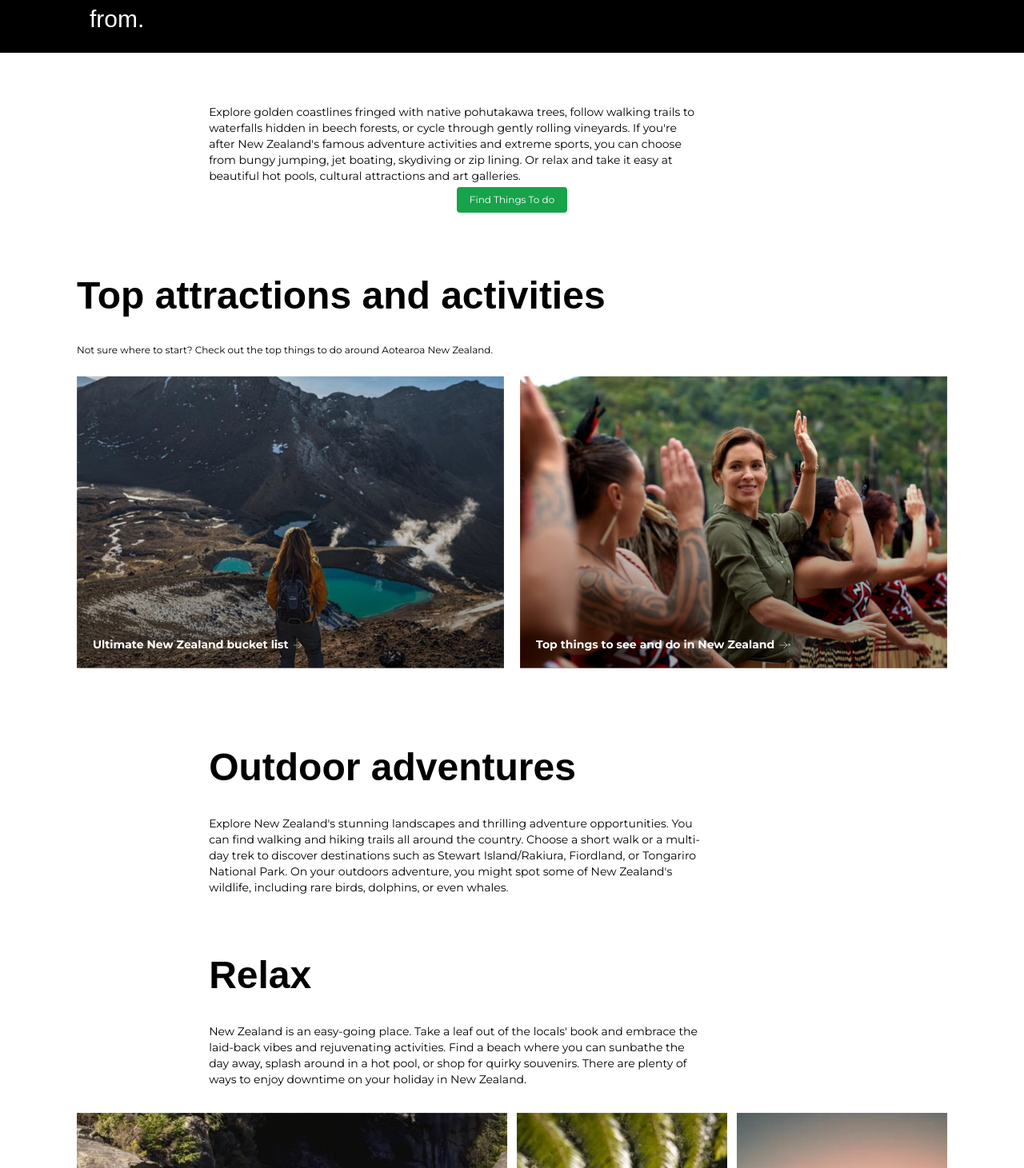
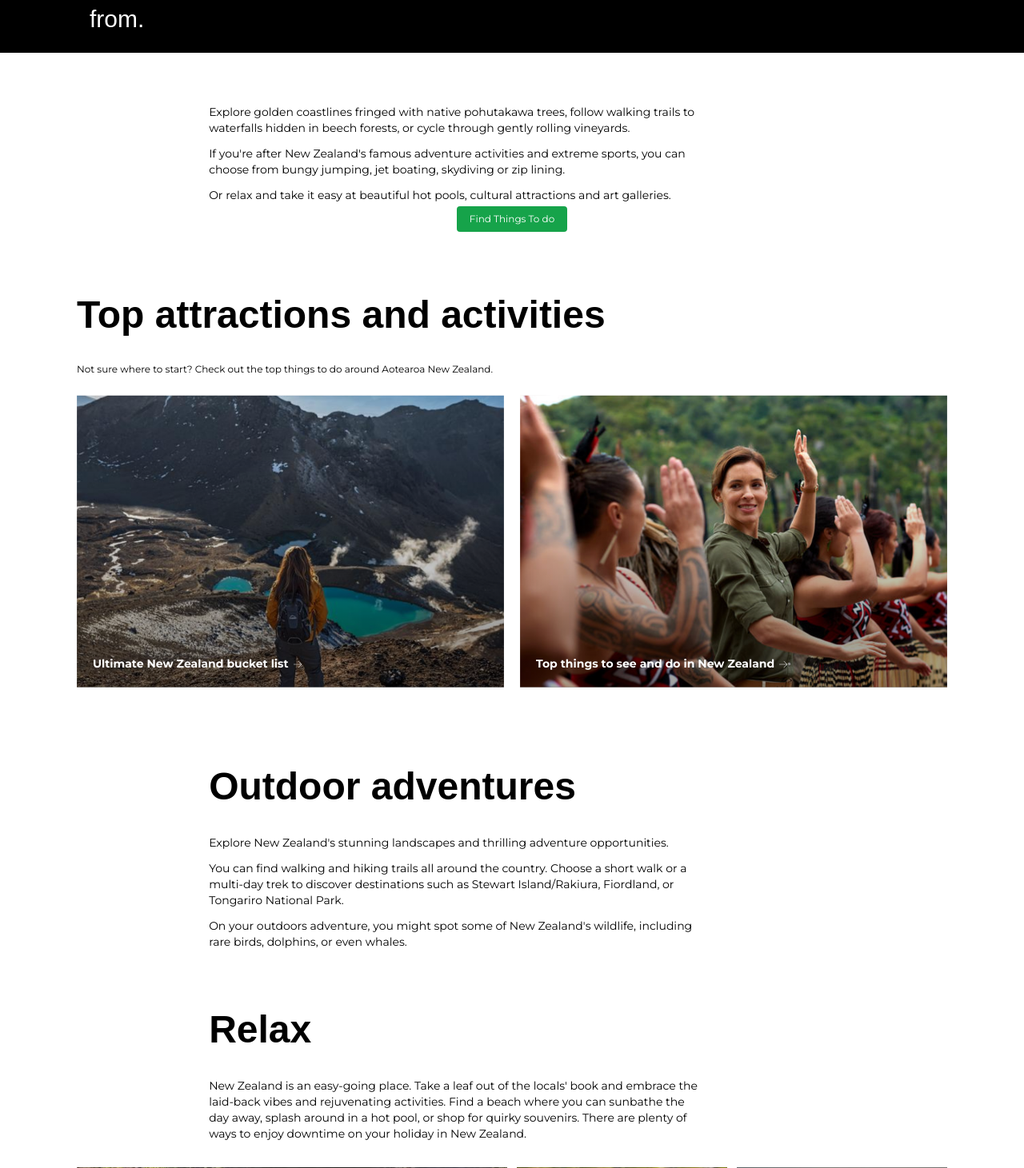
Before and after one commit to nahalsaeed/live-project, a Next.js app: page /things-to-do in a window 1280 px wide. Shown: the part 749-2210 px from the top of the page at 80% size. Built offline with nearby package versions, Linux system fonts and the light colour scheme; a web font is replaced by a local one.

Commit message:
issues resolved

```diff
--- a/src/components/DynamicText.jsx
+++ b/src/components/DynamicText.jsx
@@ -1,18 +1,24 @@
+"use client";
 import "@/app/globals.css";
 
 export default function DynamicText({ heading, text }) {
+  // Ensure text is an array
+  const textArray = Array.isArray(text) ? text : [text];
+
   return (
     <div className="setCenter">
       <div className="w-[70%] md:w-[45%] lg:w-[40%] xl:w-[37%] 2xl:w-[27%]">
         <div className="ml-0 md:-ml-[30%]">
-
-
-                <h1 className="boldHeadings ">
+          <h1 className="boldHeadings">
             {heading}
           </h1>
-                <p className="text-xs lg:text-sm 2xl:text-lg">{text}</p>
+          {textArray.map((txt, index) => (
+            <p key={index} className="text-xs lg:text-sm 2xl:text-lg  mt-3">
+              {txt}
+            </p>
+          ))}
         </div>
       </div>
     </div>
-    )
+  );
 }
--- a/src/components/Header.jsx
+++ b/src/components/Header.jsx
@@ -35,7 +35,7 @@ export default function Header() {
           <Image src={Splitdylogo} alt="Splitdy logo" className="h-auto w-[200px] lg:w-[300px] md:w-[220px]" />
         </div>
         <nav className="hidden lg:flex cursor-pointer">
-          <ul className="flex space-x-8 text-xs">
+          <ul className="flex space-x-8 text-nowrap text-xs">
             {[
               { name: "Places to visit", path: "/places-to-visit" },
               { name: "Things to do", path: "/things-to-do" },
@@ -94,8 +94,9 @@ export default function Header() {
             {[
               { name: "Places to visit", path: "/places-to-visit" },
               { name: "Things to do", path: "/things-to-do" },
-              { name: "Find accommodation", path: "/find-accommodation" },
+              { name: "Find accommodation", path: "/destinations" },
               { name: "Plan your trip", path: "/plan-your-trip" },
+              { name: "Wild Kiwi", path: "/wild" },
             ].map((link) => (
               <li key={link.path}>
                 <Link href={link.path}>
--- a/src/components/MakePlan.jsx
+++ b/src/components/MakePlan.jsx
@@ -33,7 +33,7 @@ export default function MakePlan() {
         </div>
       </div>
       <div className="flex justify-center">
-        <div className="text-xs text-[#818181] underline text-left w-[80%]">
+        <div className="text-xs mt-6 text-[#818181] underline text-left w-[80%]">
           <a href="#">Wild kiwi encounter - Stewart Island</a>
         </div>
       </div>
--- a/src/components/destinantions/Map.jsx
+++ b/src/components/destinantions/Map.jsx
@@ -27,8 +27,8 @@ const Map = () => {
     if (window.google) {
       setMapOptions({
         styles: mapStyles,
-        mapTyprId : "roadmap",
-        mapTypeControl: false, // Disable map type control
+        mapTypeId: "default", // Set map type to satellite
+        mapTypeControl: true, // Enable map type control
         disableDefaultUI: true,
         zoomControl: true,
         streetViewControl: true,
@@ -312,7 +312,6 @@ const Map = () => {
                       <text x="25" y="30" text-anchor="middle" font-size="14" font-family="Arial" font-weight="bold" fill="#ffffff">${marker.count}</text>
                     </svg>
                   `),
-                  // scaledSize: new window.google.maps.Size(50, 50),
                 }}
                 onLoad={() => console.log("Marker Loaded")}
                 onError={(error) => console.error("Marker Error:", error)}
--- a/src/components/thingstodopage/OutdoorAdventure.jsx
+++ b/src/components/thingstodopage/OutdoorAdventure.jsx
@@ -10,16 +10,13 @@ import relax7 from "@/assets/Relax7.webp";
 import { PiArrowRightThin } from "react-icons/pi";
 
 export default function OutdoorAdventure() {
-  const txtData = [
-    {
-      heading: "Outdoor adventures",
-      text: "Explore New Zealand's stunning landscapes and thrilling adventure opportunities. You can find walking and hiking trails all around the country. Choose a short walk or a multi-day trek to discover destinations such as Stewart Island/Rakiura, Fiordland, or Tongariro National Park. On your outdoors adventure, you might spot some of New Zealand's wildlife, including rare birds, dolphins, or even whales.",
-    },
-    {
-      heading: "Relax",
-      text: "New Zealand is an easy-going place. Take a leaf out of the locals' book and embrace the laid-back vibes and rejuvenating activities. Find a beach where you can sunbathe the day away, splash around in a hot pool, or shop for quirky souvenirs. There are plenty of ways to enjoy downtime on your holiday in New Zealand.",
-    },
-  ];
+
+  const heading1= "Outdoor adventures";
+  const txt1=["Explore New Zealand's stunning landscapes and thrilling adventure opportunities.","You can find walking and hiking trails all around the country. Choose a short walk or a multi-day trek to discover destinations such as Stewart Island/Rakiura, Fiordland, or Tongariro National Park."," On your outdoors adventure, you might spot some of New Zealand's wildlife, including rare birds, dolphins, or even whales."]
+
+   const   heading2= "Relax";
+    const  txt2= "New Zealand is an easy-going place. Take a leaf out of the locals' book and embrace the laid-back vibes and rejuvenating activities. Find a beach where you can sunbathe the day away, splash around in a hot pool, or shop for quirky souvenirs. There are plenty of ways to enjoy downtime on your holiday in New Zealand.";
+
 
   const images = [
     { src: relax1, alt: "img1", title: "Adventure and Adrenaline" },
@@ -33,9 +30,8 @@ export default function OutdoorAdventure() {
 
   return (
     <div>
-      {txtData.map((item, index) => (
-        <DynamicText key={index} heading={item.heading} text={item.text} />
-      ))}
+      <DynamicText heading={heading1} text={txt1}/>
+      <DynamicText heading={heading2} text={txt2}/>
       <div className="setCenter mt-6">
         <div className="w-[85%] 2xl:w-[70%] mt-2">
           <div className="grid grid-cols-12 gap-3">
--- a/src/components/thingstodopage/PlanYourTrip.jsx
+++ b/src/components/thingstodopage/PlanYourTrip.jsx
@@ -9,7 +9,7 @@ import { PiArrowRightThin } from "react-icons/pi";
 
 export default function PlanYourTrip() {
     const heading = "Plan Your Trip";
-    const txt = "What kind of holiday do you want to go on? New Zealand has everything from a fun backpacker scene to luxury lodges. To help you find the best things to do in New Zealand and make your planning easier, consider booking a tour.";
+    const txt = ["What kind of holiday do you want to go on? New Zealand has everything from a fun backpacker scene to luxury lodges."," To help you find the best things to do in New Zealand and make your planning easier, consider booking a tour."];
 
     const images = [
         { src: Plan1, alt: "Plan1", title: "Activity Deals in New Zealand " },
--- a/src/components/thingstodopage/ThingsToDoHeroSection.jsx
+++ b/src/components/thingstodopage/ThingsToDoHeroSection.jsx
@@ -8,40 +8,39 @@ const actor = Actor({
 });
 export default function ThingsToDoHeroSection({ title, subtitle, image, description }) {
     return (
-        <div>
-            <Image src={image} alt="hero-section-img" className="relative w-screen" />
+        <div className='h-[200px] md:h-auto'>
+            <Image src={image} alt="hero-section-img" className="relative h-[200px] md:h-auto  w-screen" />
             <div className="absolute inset-0">
                 {title && subtitle ? (
-                    <div className="text-white mt-56 ml-24 w-[40%] items-start relative">
+                    <div className="text-white mt-20 md:mt-20 lg:mt-32 ml-24 w-[40%] items-start relative">
                         <div className={actor.className}>
-                            <div className="font-thin text-5xl">
+                            <div className="font-thin text-lg md:text-3xl lg:text-5xl">
                                 <h1>{title}</h1>
-                                <h1 className="mt-5">{subtitle}</h1>
+                                <h1 className="mt-0 md:mt-2 lg:mt-5">{subtitle}</h1>
                             </div>
                         </div>
                     </div>
                 ) : description ? (
 
-                    <div className="text-white mt-56 ml-24 w-[40%] items-start relative">
+                    <div className="text-white mt-20 md:mt-24 lg:mt-32 ml-24 w-[40%] items-start relative">
                         <div className={actor.className}>
-                            <div className="font-thin text-5xl">
-                                <h1>North Island</h1>
+                        <div className="font-thin text-lg md:text-3xl lg:text-5xl">
+                                <h1>NORTH ISLAND</h1>
                             </div>
                         </div>
                     </div>
                 ) : (
-                    // Content specific to the /destinations page
-                    <div className="text-white mt-56 ml-24 w-[40%] items-start relative">
+                    <div className="text-white mt-20 md:mt-24 lg:mt-32 ml-24 w-[40%] items-start relative">
                         <div className={actor.className}>
-                            <div className="font-thin text-5xl">
-                                <h1>DESTINATIONS</h1>
+                        <div className="font-thin text-lg md:text-3xl lg:text-5xl">
+                        <h1>DESTINATIONS</h1>
                             </div>
                         </div>
                     </div>
 
                 )}
-                <div className="flex justify-center items-center h-auto">
-                    <button className="bg-black rounded-full border-8 p-7"></button>
+                <div className="flex justify-center items-center h-auto mt-4 md:mt-24 ">
+                    <button className="bg-black rounded-full border-4 p-3 md:border-6 md:p-5 lg:border-8 lg:p-7"></button>
                 </div>
             </div>
         </div>
--- a/src/components/thingstodopage/ThingstodoTxtSection.jsx
+++ b/src/components/thingstodopage/ThingstodoTxtSection.jsx
@@ -2,14 +2,14 @@
 "use client"
 import { Akronim } from "next/font/google";
 import DynamicText from "../DynamicText";
-import { usePathname } from "next/navigation"; // Import usePathname hook
+import { usePathname } from "next/navigation";
 import { IoIosArrowForward } from "react-icons/io";
 const akronim = Akronim({
     subsets: ['latin'],
     weight: '400',
 });
 
-const text = "Explore golden coastlines fringed with native pohutakawa trees, follow walking trails to waterfalls hidden in beech forests, or cycle through gently rolling vineyards. If you're after New Zealand's famous adventure activities and extreme sports, you can choose from bungy jumping, jet boating, skydiving or zip lining. Or relax and take it easy at beautiful hot pools, cultural attractions and art galleries.";
+const text = ["Explore golden coastlines fringed with native pohutakawa trees, follow walking trails to waterfalls hidden in beech forests, or cycle through gently rolling vineyards."," If you're after New Zealand's famous adventure activities and extreme sports, you can choose from bungy jumping, jet boating, skydiving or zip lining."," Or relax and take it easy at beautiful hot pools, cultural attractions and art galleries."] ;
 
 export default function ThingstodoTxtSection({para}) {
     const pathname = usePathname();
--- a/src/components/wild/Pricing.jsx
+++ b/src/components/wild/Pricing.jsx
@@ -14,7 +14,7 @@ const Pricing = () => {
     };
 
     return (
-        <div className="w-full mx-auto p-4  font-serif my-16">
+        <div className="w-full mx-auto p-4  font-serif ">
             <div className=''>
                 <h2 className="text-2xl font-semibold  mb-4 ">Pricing and Conditions</h2>
                 <div className="flex justify-between bg-gray-100 p-4 rounded-md mb-2">
--- a/src/components/wild/PricingGrid.jsx
+++ b/src/components/wild/PricingGrid.jsx
@@ -7,13 +7,13 @@ import img3 from "@/assets/ChoiceAward.webp";
 
 export default function PricingGrid() {
   return (
-    <div className="flex flex-col items-center mt-[100px] px-4 md:px-0">
+    <div className="flex flex-col items-center mt-16 px-4 md:px-0">
       <div className="w-full max-w-screen-lg gap-10">
         <div className="grid grid-cols-12 gap-8 md:gap-16">
           <div className="col-span-12 lg:col-span-9 lg:mr-10">
             <Pricing />
           </div>
-          <div className="col-span-12 lg:col-span-3 mt-8 lg:mt-32">
+          <div className="col-span-12 lg:col-span-3 mt-8 lg:mt-20">
             <div className="grid grid-cols-2 gap-4 lg:gap-2">
               <Image src={img1} className="col-span-1" alt="Qualmark" />
               <Image src={img3} className="col-span-1" alt="Choice Award" />
```
Also changed, not shown: src/components/wild/BookNow.jsx (+7 -7 lines), src/components/wild/RealNZ.jsx (+4 -4 lines). Lines whose indentation alone changed are shown as unchanged.
